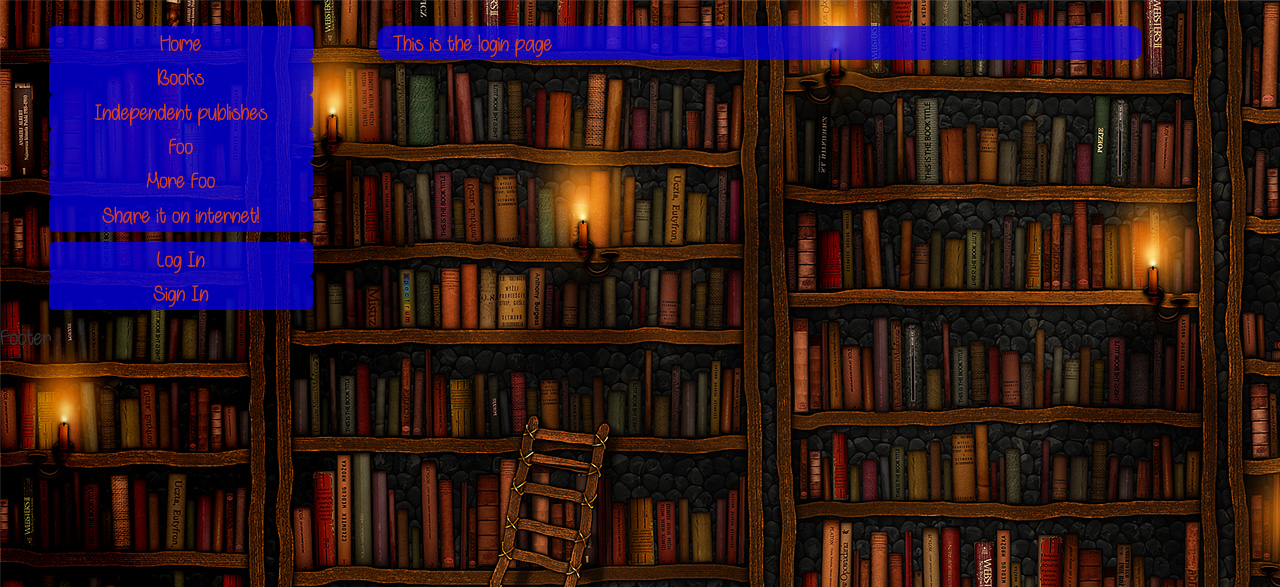
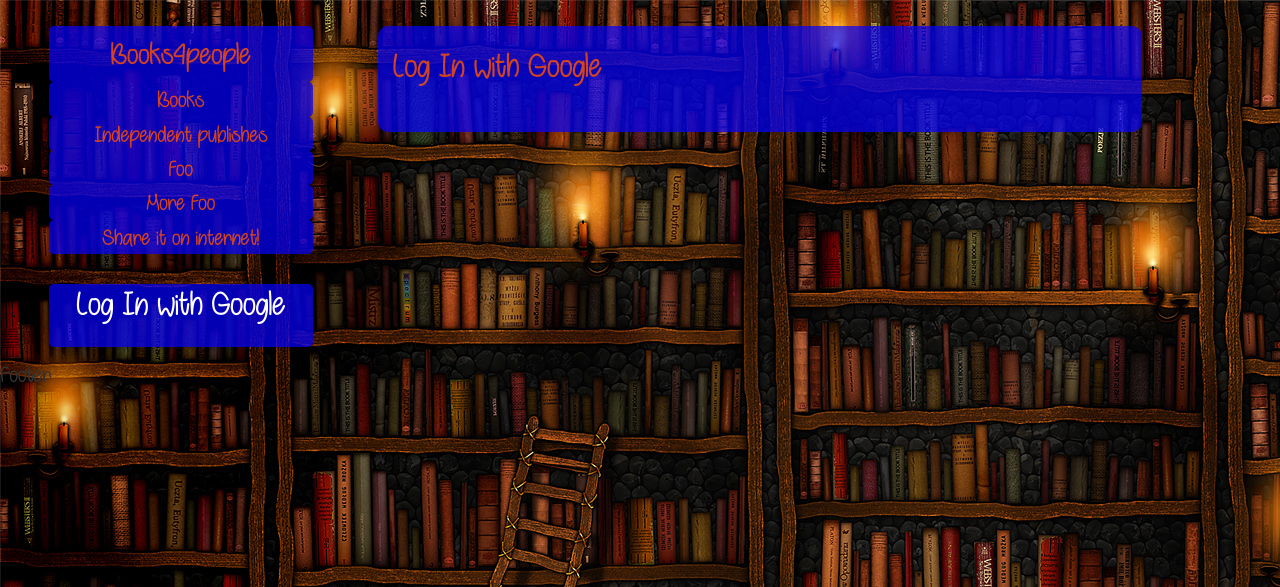
Before and after one commit to TheTelematic/books4people, a Django app: template accounts/templates/accounts/login.html in a window 1280 px wide. Shown: the top 587 px of the page. Run offline with Django 3.2, Linux system fonts and the light colour scheme; the template is opened without the code that fills it, so the values that code supplies are empty; some libraries are stand-ins or nearby versions.

Commit message:
google log in done

```diff
--- /dev/null
+++ b/accounts/static/accounts/js/login.js
@@ -0,0 +1,21 @@
+function onSignIn(googleUser) {
+    var id_token = googleUser.getAuthResponse().id_token;
+    var profile = googleUser.getBasicProfile();
+    console.log('ID: ' + profile.getId());
+    console.log('Name: ' + profile.getName());
+    console.log('Image URL: ' + profile.getImageUrl());
+    console.log('Email: ' + profile.getEmail());
+    console.log('Token ID: ' + id_token);
+
+    var requestAJAX = $.ajax('/login/?id_token=' + id_token);
+
+    requestAJAX.done(function (data) {
+        if (data['user_authenticated']) {
+            $('#login_google').toggle(500);
+            $('#signout').toggle(500);
+            console.log('Logged in')
+        } else {
+            console.log('Not logged in')
+        }
+    });
+}
--- a/accounts/templates/accounts/login.html
+++ b/accounts/templates/accounts/login.html
@@ -5,5 +5,9 @@
 {% endblock %}
 
 {% block content %}
-    This is the login page
+    <h1>
+        Log In with Google
+    </h1>
+
+    <div class="g-signin2" data-onsuccess="onSignIn"></div>
 {% endblock %}
--- a/books4people/settings.py
+++ b/books4people/settings.py
@@ -92,3 +92,5 @@ STATICFILES_DIRS = [
 ]
 
 TEMPLATE_DIRS = (os.path.join(BASE_DIR,  'templates'),)
+
+CLIENT_ID = os.getenv('CLIENT_ID')
--- a/requirements.txt
+++ b/requirements.txt
@@ -1,2 +1,5 @@
 django==1.7
 psycopg2
+google-auth
+google-auth-oauthlib
+google-auth-httplib2
--- a/static/css/base.css
+++ b/static/css/base.css
@@ -37,7 +37,6 @@ ul li a:hover {
 }
 
 ul li:hover {
-    background-color: rgba(5, 0, 255, 0.4);
     border-radius: 5px;
 }
 
@@ -57,3 +56,14 @@ aside {
     padding-top: 2%;
     padding-left: 3%;
 }
+
+.brand {
+    padding-bottom: 2%;
+    padding-top: 2%;
+    font-size: xx-large;
+}
+
+.g-signin2 {
+    margin-left: 25%;
+    padding-bottom: 5%;
+}
--- a/templates/books4people/_aside.html
+++ b/templates/books4people/_aside.html
@@ -1,14 +1,22 @@
 <aside class="row">
     <ul class="login_box">
-        <li>
-            <a href="/login/">
-                Log In
-            </a>
+        <li id="login_google">
+            <h1>
+                Log In with Google
+            </h1>
+
+            <div class="g-signin2" data-onsuccess="onSignIn"></div>
         </li>
-        <li>
-            <a href="#">
-                Sign In
-            </a>
+        <li id="signout" hidden>
+            <a href="#" onclick="signOut();">Sign out</a>
+            <script>
+                function signOut() {
+                    var auth2 = gapi.auth2.getAuthInstance();
+                    auth2.signOut().then(function () {
+                        console.log('User signed out.');
+                    });
+                }
+            </script>
         </li>
     </ul>
 </aside>
--- a/templates/books4people/_head.html
+++ b/templates/books4people/_head.html
@@ -6,7 +6,17 @@
             Books
         {% endblock %}
     </title>
+    {% load staticfiles %}
+    <script src="{% static "accounts/js/login.js" %}"></script>
 
+    {% for js in extras_js %}
+        <script src="{% static js %}"></script>
+    {% endfor %}
+
+    <script
+            src="https://code.jquery.com/jquery-3.2.1.min.js"
+            integrity="sha256-hwg4gsxgFZhOsEEamdOYGBf13FyQuiTwlAQgxVSNgt4="
+            crossorigin="anonymous"></script>
 
     <!-- Latest compiled and minified CSS -->
     <link rel="stylesheet" href="https://maxcdn.bootstrapcdn.com/bootstrap/3.3.7/css/bootstrap.min.css"
@@ -21,7 +31,14 @@
             integrity="sha384-Tc5IQib027qvyjSMfHjOMaLkfuWVxZxUPnCJA7l2mCWNIpG9mGCD8wGNIcPD7Txa"
             crossorigin="anonymous"></script>
 
-    {% load staticfiles %}
+
     <link type="text/css" rel="stylesheet" href="{% static "css/base.css" %}">
     <link rel="icon" href="{% static "images/favicon.png" %}">
+
+
+    <script src="https://apis.google.com/js/platform.js" async defer></script>
+    <meta name="google-signin-client_id"
+          content="1042724640464-a1kau1rjucvnsdno6pnea7329lov1kr0.apps.googleusercontent.com">
+
+
 </head>
--- a/templates/books4people/_nav.html
+++ b/templates/books4people/_nav.html
@@ -1,8 +1,8 @@
 <nav class="row">
     <ul>
-        <li>
+        <li class="brand">
             <a href="/">
-                Home
+                Books4people
             </a>
         </li>
         <li>
```
Also changed, not shown: accounts/views.py (+23 -3 lines).
